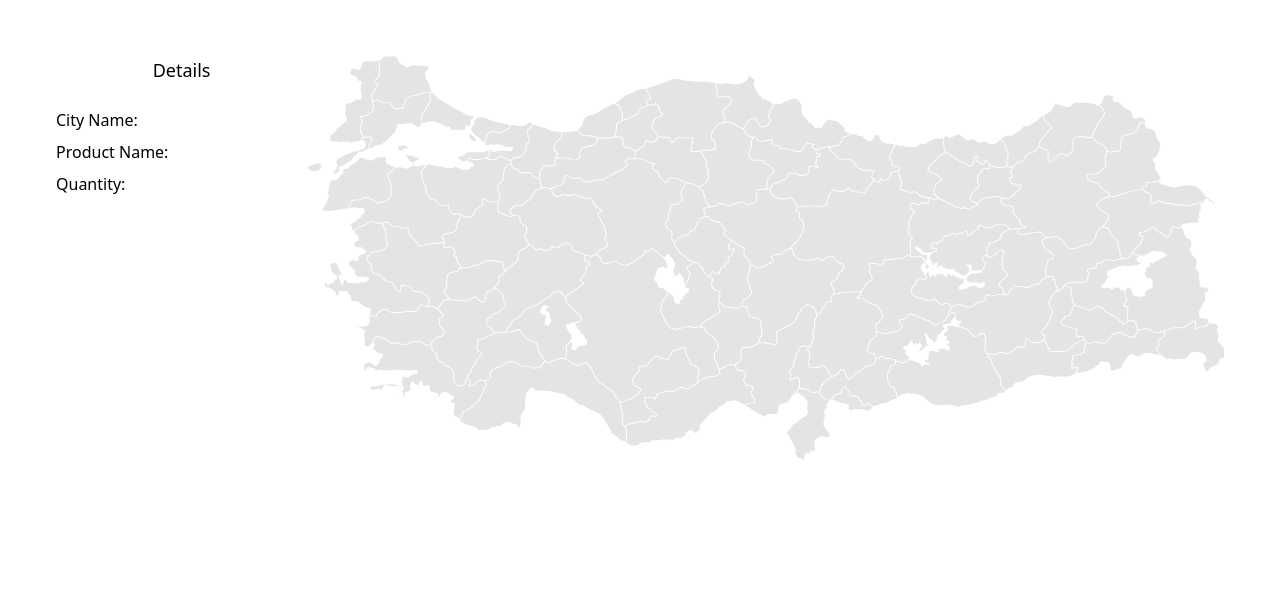
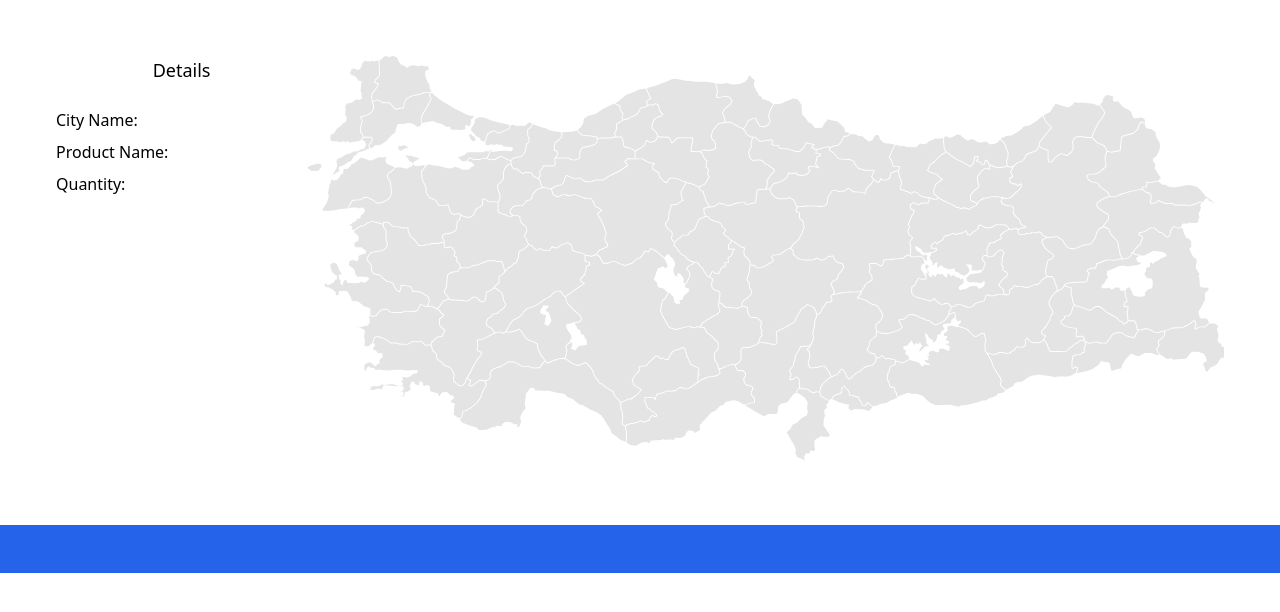
Before and after one commit to polatengin/minsk, a website: page client/index.html in a window 1280 px wide. Drawn offline with nearby package versions, Linux system fonts and the light colour scheme; files that its build step writes are made by us from their sources.

Commit message:
area that display city sales data and marquee it

```diff
--- a/client/index.html
+++ b/client/index.html
@@ -266,6 +266,9 @@
       </g>
     </svg>
   </div>
+  <div id="marquee" class="h-12 bg-blue-600 text-white relative overflow-x-scroll scrollbar">
+    <p class="flex items-center absolute w-full h-full mt-1"></p>
+  </div>
   <script src="./index.js" defer async></script>
 </body>
 </html>
```
